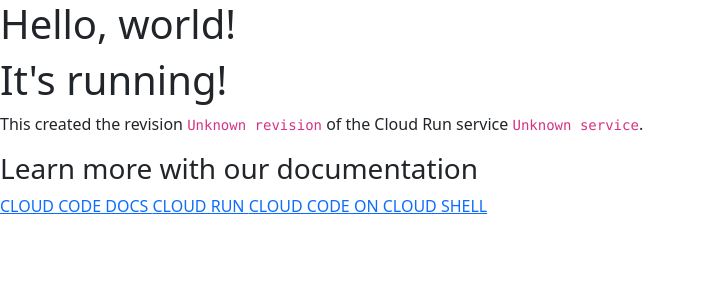
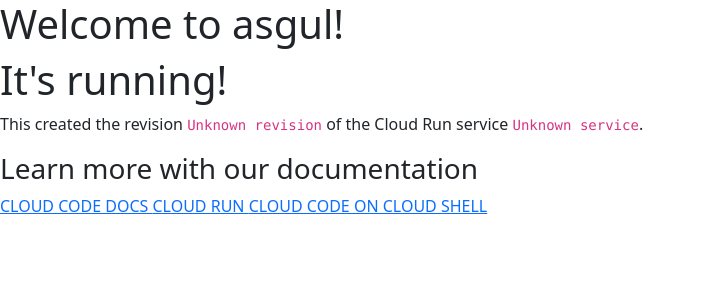
Before and after one commit to aaronaddleman/elisgame, a Flask app: page / in a window 1280 px wide. Shown: the top 300 px of the page, without its empty margins (0-705 px from the left). Run offline with Flask 2, Linux system fonts and the light colour scheme.

Commit message:
updated welcome page

```diff
--- a/templates/index.html
+++ b/templates/index.html
@@ -7,7 +7,7 @@
     <link href="https://cdn.jsdelivr.net/npm/bootstrap@5.3.0-alpha2/dist/css/bootstrap.min.css" rel="stylesheet" integrity="sha384-aFq/bzH65dt+w6FI2ooMVUpc+21e0SRygnTpmBvdBgSdnuTN7QbdgL+OapgHtvPp" crossorigin="anonymous">
   </head>
   <body>
-    <h1>Hello, world!</h1>
+    <h1>Welcome to asgul!</h1>
     <script src="https://cdn.jsdelivr.net/npm/bootstrap@5.3.0-alpha2/dist/js/bootstrap.bundle.min.js" integrity="sha384-qKXV1j0HvMUeCBQ+QVp7JcfGl760yU08IQ+GpUo5hlbpg51QRiuqHAJz8+BrxE/N" crossorigin="anonymous"></script>
 	<div class="details">
 		<h1>{{message}}</h1>
```
